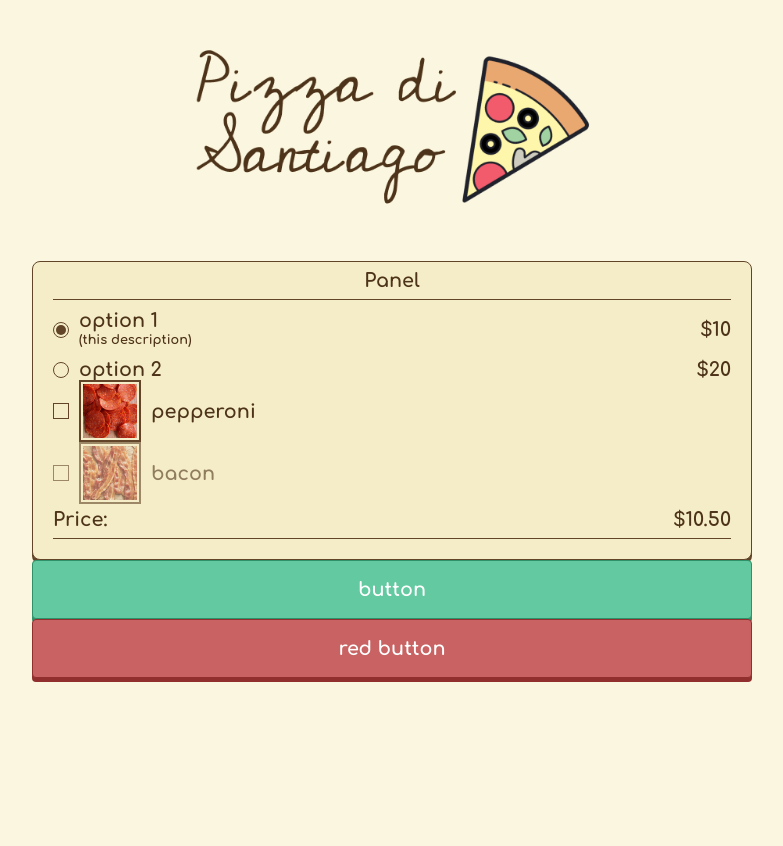
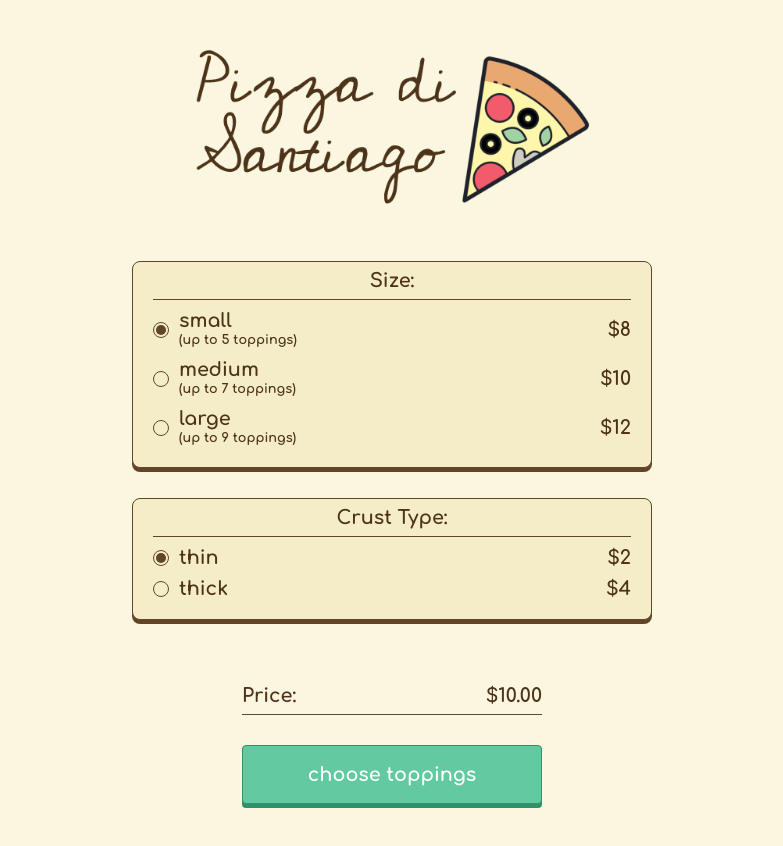
Before and after one commit to Santiael/pizza-di-santiago, a React (Create React App) app: page / in a window 1280 px wide. Shown: the top 846 px of the page, without its empty margins (248-1031 px from the left). Before the commit the page ends 800 px from the top, so only its background shows below. Built offline with nearby package versions, Linux system fonts and the light colour scheme.

Commit message:
feat: add SizeAndCrust Page

```diff
--- a/src/App/app.styles.ts
+++ b/src/App/app.styles.ts
@@ -3,5 +3,5 @@ import styled from '@emotion/styled'
 export const Container = styled.div`
   margin: 40px auto 60px;
   padding: 0 40px;
-  max-width: 800px;
+  max-width: 600px;
 `
--- a/src/App/index.tsx
+++ b/src/App/index.tsx
@@ -1,32 +1,36 @@
-import React from 'react'
+import React, { useEffect, useState } from 'react'
 
+import { useNavigation } from 'navigation'
 import Header from 'components/Header'
-import Panel from 'components/Panel'
-import Button from 'components/Button'
-import RadioGroup, { Option } from 'components/RadioGroup'
-import Topping from 'components/Topping'
-import toppingImages from 'assets/toppings'
-import Price from 'components/Price'
+import SizeAndCrust from 'pages/SizeAndCrust'
 
 import { Container } from './app.styles'
 
-const options: Option[] = [
-  { label: 'option 1', description: '(this description)', value: 10 },
-  { label: 'option 2', value: 20 },
-]
+const App: React.FC = () => {
+  const { context } = useNavigation()
 
-const App: React.FC = () => (
-  <Container>
-    <Header />
-    <Panel title="Panel">
-      <RadioGroup options={options} />
-      <Topping label="pepperoni" image={toppingImages.pepperoni} />
-      <Topping disabled label="bacon" image={toppingImages.bacon} />
-      <Price value={10.5} />
-    </Panel>
-    <Button text="button" />
-    <Button isRed text="red button" />
-  </Container>
-)
+  const [sizeValue, setSizeValue] = useState(0)
+  const [crustValue, setCrustValue] = useState(0)
+
+  const [price, setPrice] = useState(0)
+
+  useEffect(() => {
+    const total = sizeValue + crustValue
+    setPrice(total)
+  }, [setPrice, sizeValue, crustValue])
+
+  return (
+    <Container>
+      <Header />
+      {context === 'size-n-crust' && (
+        <SizeAndCrust
+          price={price}
+          setSizeValue={setSizeValue}
+          setCrustValue={setCrustValue}
+        />
+      )}
+    </Container>
+  )
+}
 
 export default App
--- a/src/components/RadioGroup/index.tsx
+++ b/src/components/RadioGroup/index.tsx
@@ -19,8 +19,8 @@ const RadioGroup: React.FC<IProps> = ({ options, onChange }) => {
   const [selected, setSeleted] = useState(0)
 
   useEffect(() => {
-    onChange && onChange(selected)
-  }, [onChange, selected])
+    onChange && onChange(options[selected].value)
+  }, [onChange, options, selected])
 
   return (
     <Container role="radiogroup">
--- /dev/null
+++ b/src/pages/SizeAndCrust/index.tsx
@@ -0,0 +1,57 @@
+import React from 'react'
+
+import { useNavigation } from 'navigation'
+import Panel from 'components/Panel'
+import RadioGroup, { Option } from 'components/RadioGroup'
+import Price from 'components/Price'
+import Button from 'components/Button'
+
+import { Container } from './size-and-crust.styles'
+
+const sizeOptions: Option[] = [
+  { label: 'small', description: '(up to 5 toppings)', value: 8 },
+  { label: 'medium', description: '(up to 7 toppings)', value: 10 },
+  { label: 'large', description: '(up to 9 toppings)', value: 12 },
+]
+
+const crustOptions: Option[] = [
+  { label: 'thin', value: 2 },
+  { label: 'thick', value: 4 },
+]
+
+interface IProps {
+  price: number
+  setSizeValue(value: number): void
+  setCrustValue(value: number): void
+}
+
+const SizeAndCrust: React.FC<IProps> = ({
+  price,
+  setSizeValue,
+  setCrustValue,
+}) => {
+  const { goNext } = useNavigation()
+
+  return (
+    <Container>
+      <Panel title="Size:">
+        <RadioGroup
+          options={sizeOptions}
+          onChange={(value) => setSizeValue(value)}
+        />
+      </Panel>
+      <Panel title="Crust Type:">
+        <RadioGroup
+          options={crustOptions}
+          onChange={(value) => setCrustValue(value)}
+        />
+      </Panel>
+      <div>
+        <Price value={price} />
+        <Button text="choose toppings" onClick={goNext} />
+      </div>
+    </Container>
+  )
+}
+
+export default SizeAndCrust
--- /dev/null
+++ b/src/pages/SizeAndCrust/size-and-crust.styles.ts
@@ -0,0 +1,15 @@
+import styled from '@emotion/styled'
+
+export const Container = styled.div`
+  > div:first-of-type {
+    margin-bottom: 30px;
+  }
+  > div:last-of-type {
+    max-width: 300px;
+    margin: 60px auto;
+
+    > div:first-of-type {
+      margin-bottom: 30px;
+    }
+  }
+`
```
